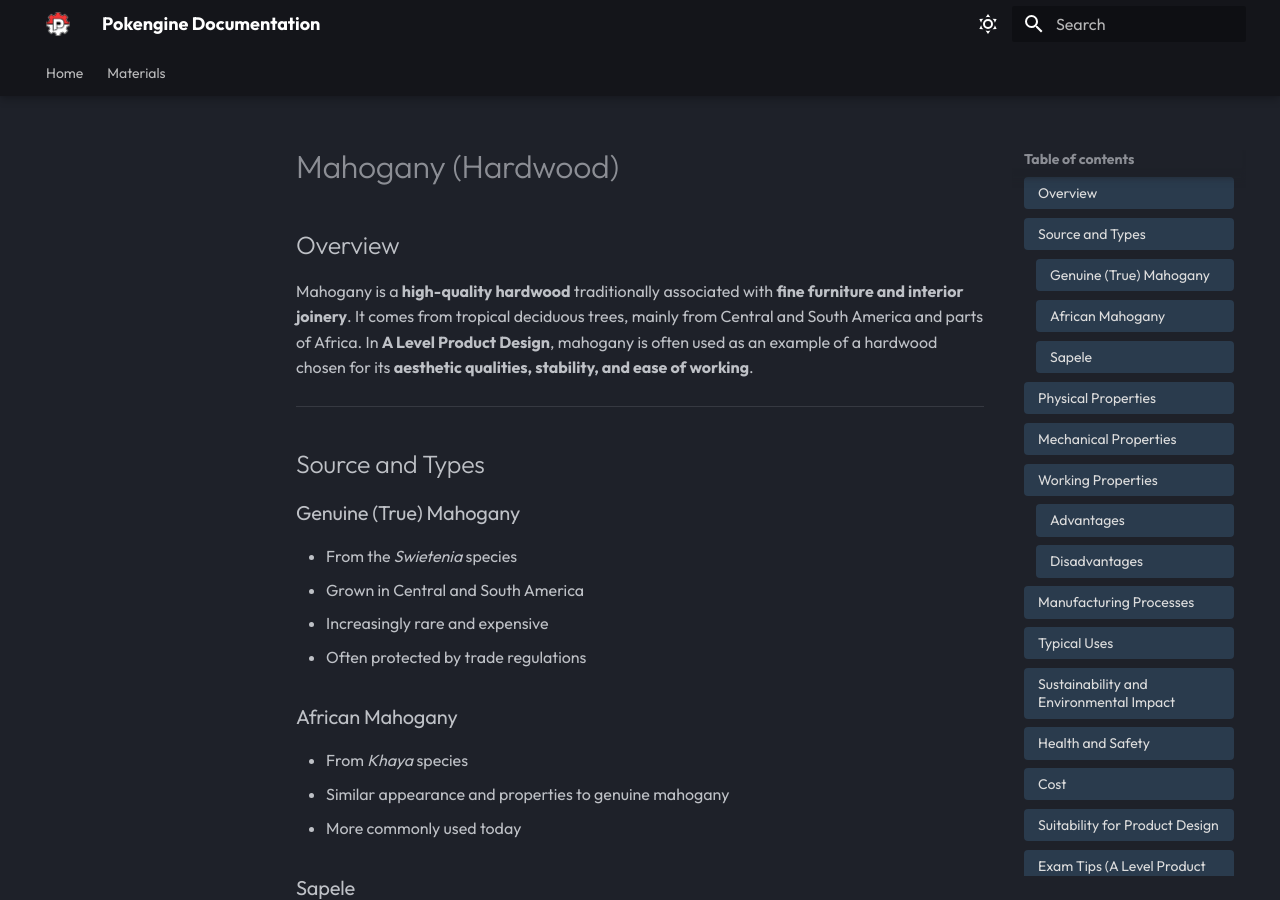
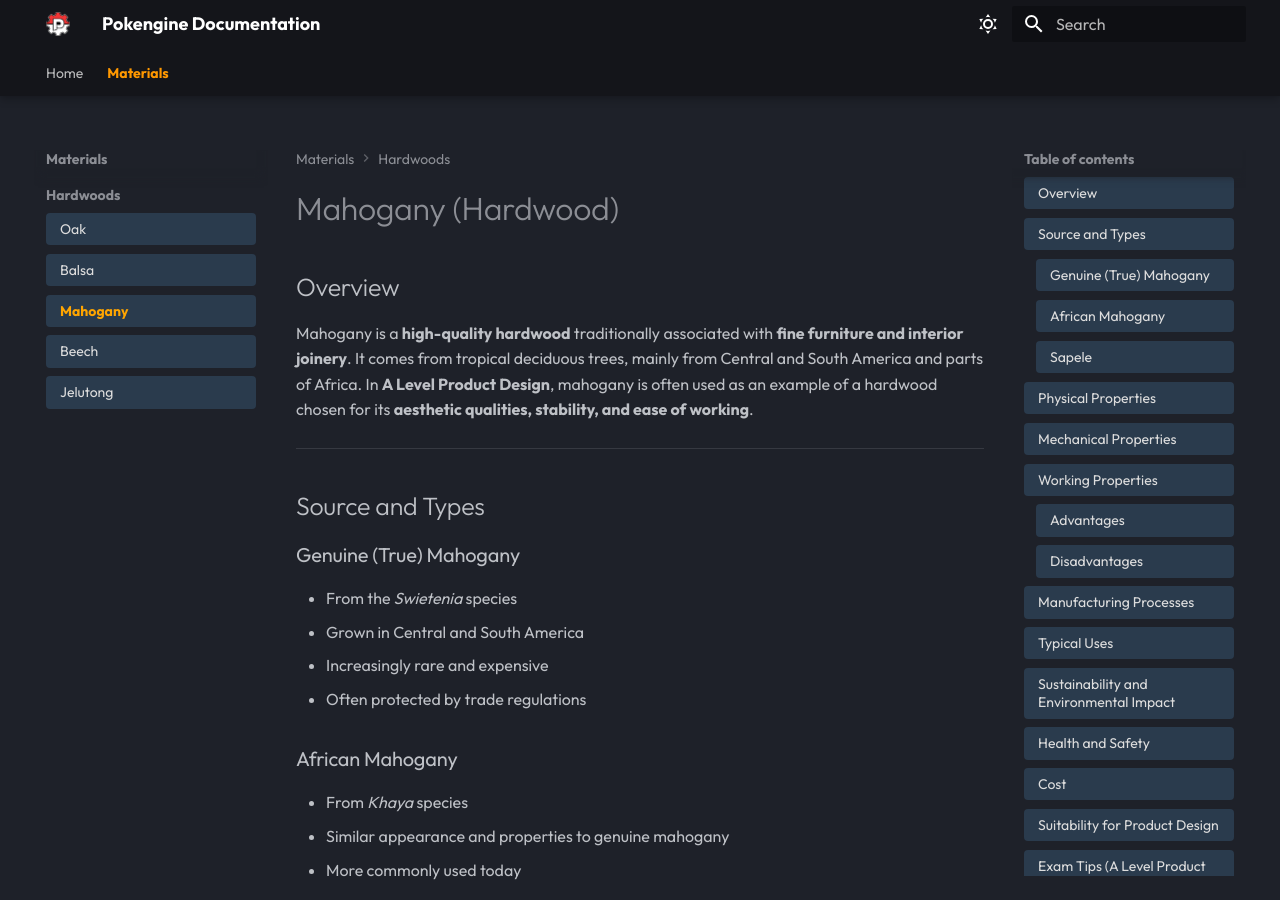
Before and after one commit to PixelMister/Design-and-Technology-Content, an MkDocs documentation site: the page built from docs/Materials/mahogany.md, in a window 1280 px wide and 900 px high. Built offline with MkDocs 1.6.1 and Material for MkDocs 9.7.7, drawn with Linux system fonts in a browser that asks for light colours; some of the changed text lies outside the part shown.

Commit message:
Update mkdocs.yml

```diff
--- a/mkdocs.yml
+++ b/mkdocs.yml
@@ -8,9 +8,9 @@ nav:
       - Hardwoods:
         - Oak: Materials/oak.md
         - Balsa: Materials/balsa.md
-        - Mahogany: Materials/Mahogany.md
-        - Beech: Materials/Beech.md
-        - Jelutong: Materials/Jelutong.md
+        - Mahogany: Materials/mahogany.md
+        - Beech: Materials/beech.md
+        - Jelutong: Materials/jelutong.md
 
 extra_css:
   - stylesheets/extra.css
```
